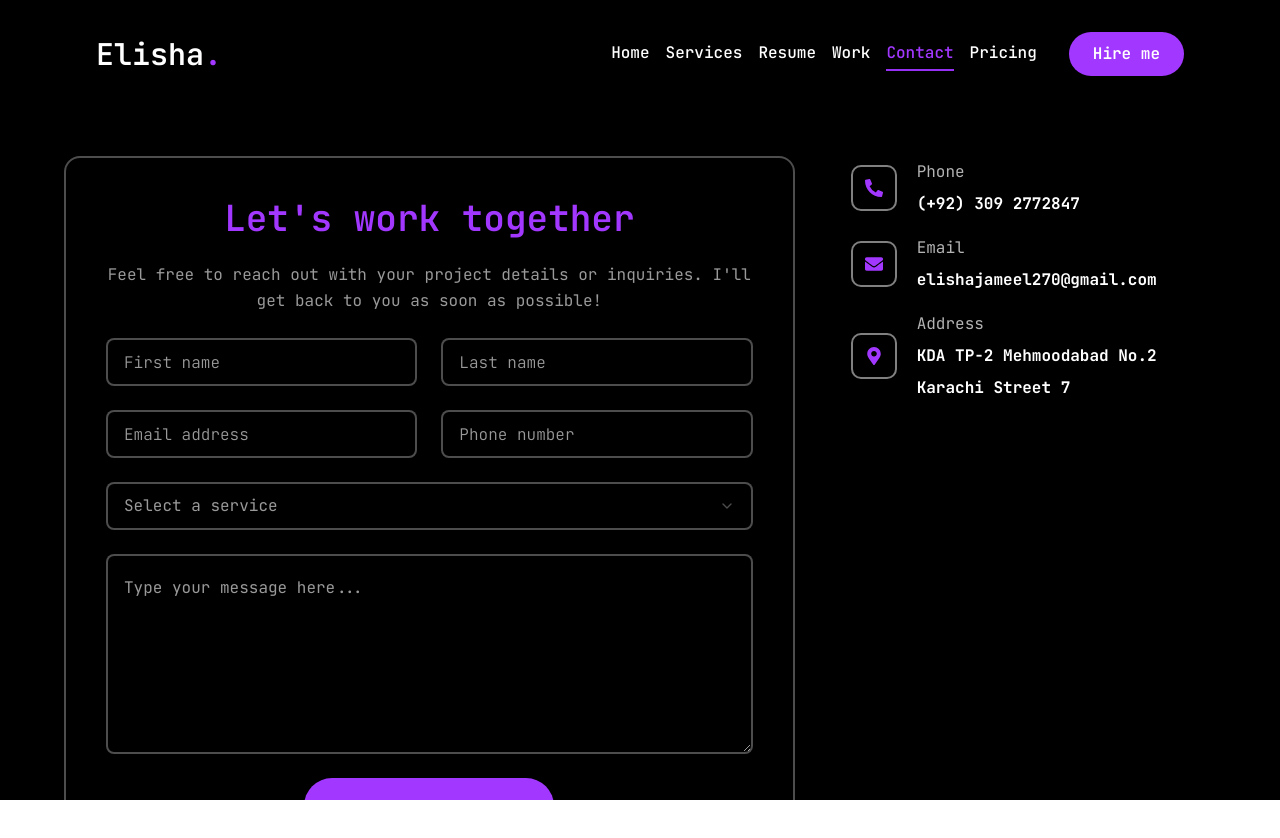
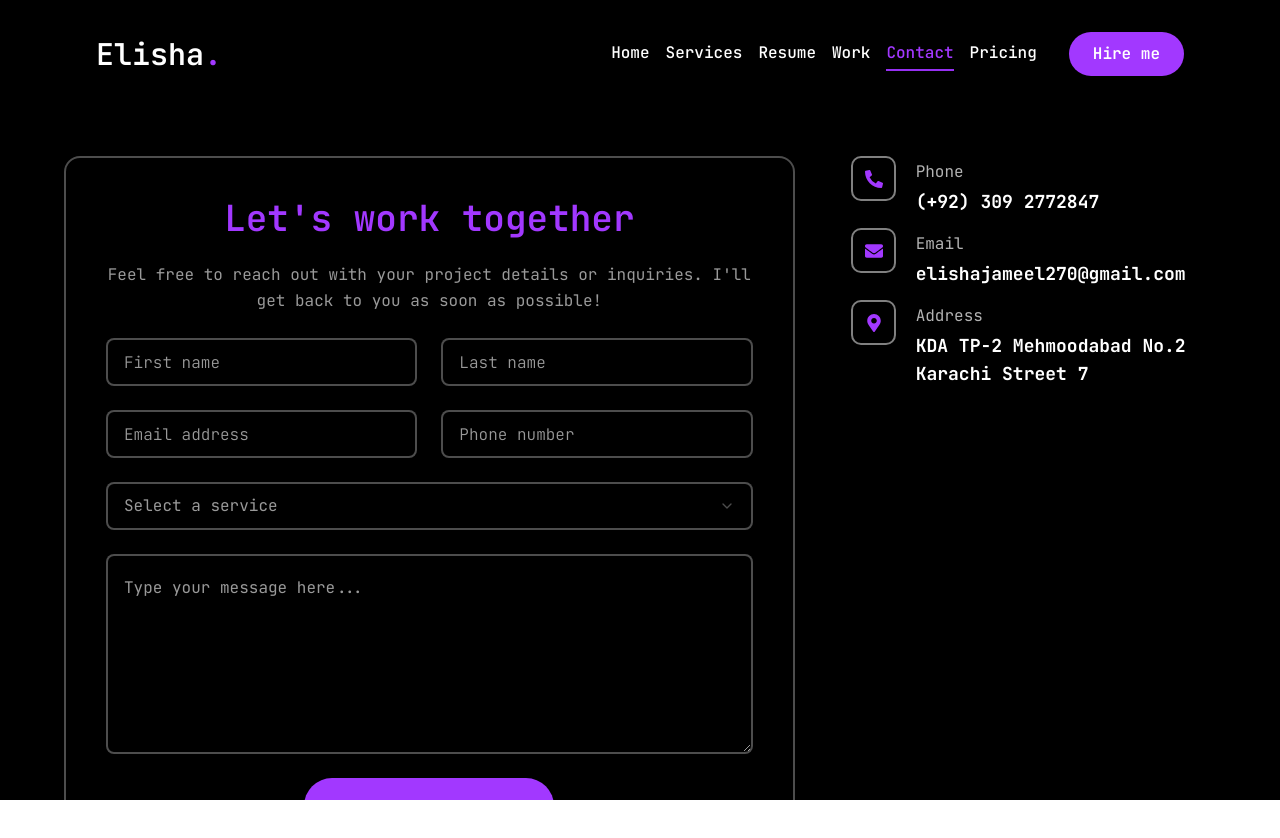
Before and after one commit to elishabhatti/elisha-portfolio, a Next.js app: page /contact in a window 1280 px wide. Shown: the top 838 px of the page. Built offline with nearby package versions, Linux system fonts and the light colour scheme.

Commit message:
made the info responsive

```diff
--- a/app/contact/page.jsx
+++ b/app/contact/page.jsx
@@ -212,14 +212,14 @@ const Contact = () => {
               {info.map((item, index) => (
                 <li
                   key={index}
-                  className="flex justify-start items-center gap-5"
+                  className="flex  gap-5"
                 >
-                  <div className="text-lg border-2 border-white/50 p-3 rounded-lg primary-text-color">
+                  <div className="text-lg w-[45px] h-[45px] border-2 border-white/50 p-3 rounded-lg primary-text-color">
                     {item.icon}
                   </div>
                   <div className="flex flex-col">
-                    <p className="text-white/70">{item.title}</p>
-                    <h3 className="font-bold">{item.description}</h3>
+                    <p className="text-md text-white/70">{item.title}</p>
+                    <h3 className="xl:text-lg text-sm font-bold">{item.description}</h3>
                   </div>
                 </li>
               ))}
```
